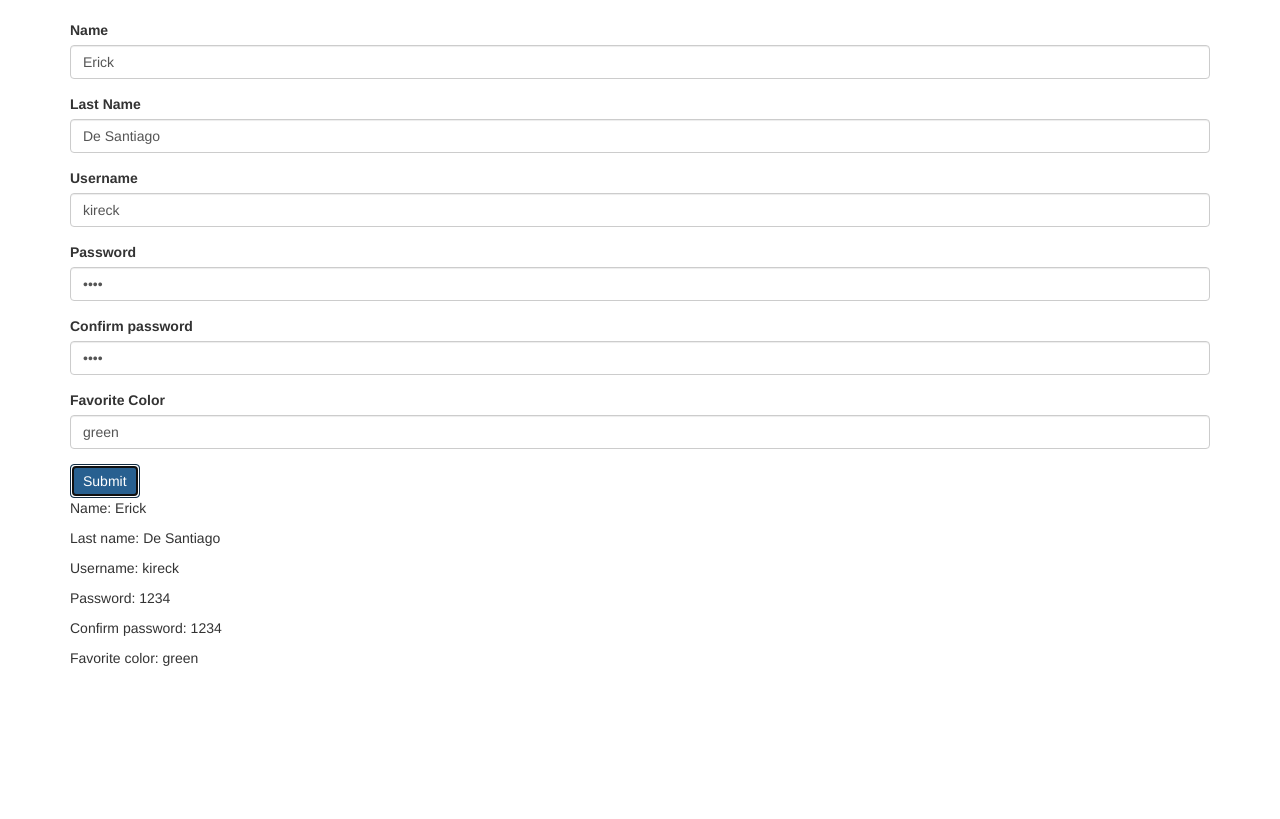
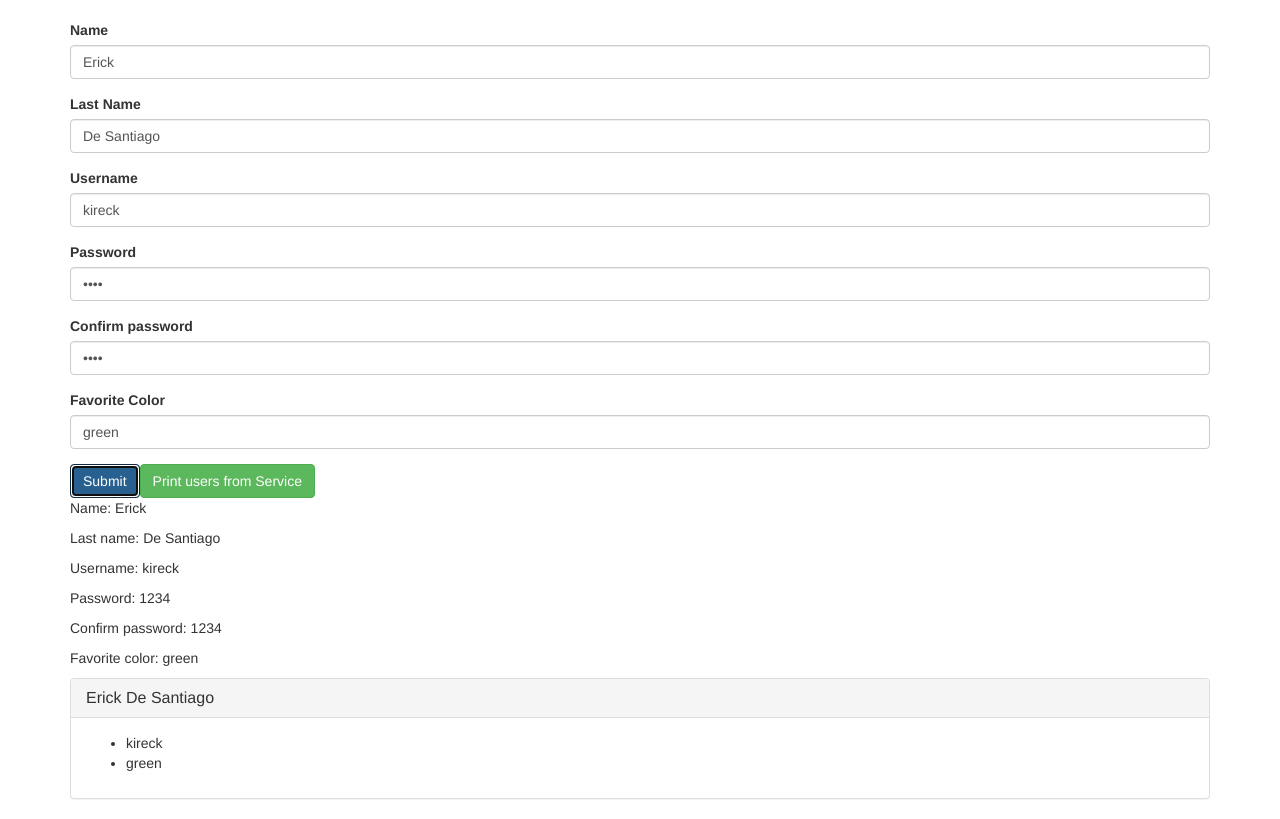
Before and after one commit to Kireck211/angular_exercise, an Angular app: page / in a window 1280 px wide. Both pictures are taken after a click on the button "Submit". Built offline with nearby package versions, Linux system fonts and the light colour scheme.

Commit message:
feat: finished exercise 5

```diff
--- a/src/app/app.component.html
+++ b/src/app/app.component.html
@@ -11,7 +11,8 @@
         </app-field>
 
         <button type="button" class="btn btn-primary" [disabled]="!allFilled"
-          [title]="!allFilled ? 'Please fill all the fields': ''">Submit</button>
+          [title]="!allFilled ? 'Please fill all the fields': ''" (click)="addNewUser()">Submit</button>
+        <button type="button" (click)="printUsers()" class="btn btn-success">Print users from Service</button>
       </form>
     </div>
   </div>
@@ -25,4 +26,19 @@
       <p>Favorite color: {{attributes.favoriteColor.value}}</p>
     </div>
   </div>
+  <div class="row">
+    <div class="col-xs-12">
+      <div class="panel panel-default" *ngFor="let user of users; let i = index;" (click)="fillForm(i)">
+        <div class="panel-heading">
+          <h3 class="panel-title">{{user.name}} {{user.lastName}}</h3>
+        </div>
+        <div class="panel-body">
+          <ul>
+            <li>{{user.username}}</li>
+            <li>{{user.favoriteColor}}</li>
+          </ul>
+        </div>
+      </div>
+    </div>
+  </div>
 </div>
--- a/src/app/app.component.ts
+++ b/src/app/app.component.ts
@@ -1,9 +1,13 @@
 import { Component, AfterContentInit } from '@angular/core';
+
+import { UserService } from './shared/user.service';
+import { User } from './models/user';
 
 @Component({
   selector: 'app-root',
   templateUrl: './app.component.html',
-  styleUrls: ['./app.component.less']
+  styleUrls: ['./app.component.less'],
+  providers: [UserService]
 })
 export class AppComponent implements AfterContentInit {
   attributes = {
@@ -17,6 +21,11 @@ export class AppComponent implements AfterContentInit {
   attributesKeys = Object.keys(this.attributes);
   matchingPasswords = false;
   allFilled: boolean;
+  users: User[] = [];
+
+  constructor(private userService: UserService) {
+
+  }
 
   ngAfterContentInit() {
     const { password, repeatPassword } = this.attributes;
@@ -40,4 +49,35 @@ export class AppComponent implements AfterContentInit {
   verifyAllFilled() {
     return Object.keys(this.attributes).every((key) => this.attributes[key].value.length > 0)
   }
+
+  printUsers() {
+    console.log(this.userService.users)
+  }
+
+  getAttribute(key) {
+    return this.attributes[key].value;
+  }
+
+  addNewUser() {
+    const { name: { value: name }, lastName: { value: lastName }, username: { value: username }, favoriteColor: { value: favoriteColor }, password: { value: password }, repeatPassword: { value: repeatPassword } } = this.attributes;
+    const user: User = {
+      name,
+      lastName,
+      password,
+      repeatPassword,
+      username,
+      favoriteColor
+    }
+    this.users.push(user);
+  }
+
+  fillForm(index) {
+    const user = this.users[index];
+    this.attributes.name.value = user.name;
+    this.attributes.lastName.value = user.lastName;
+    this.attributes.password.value = user.password;
+    this.attributes.repeatPassword.value = user.repeatPassword;
+    this.attributes.username.value = user.username;
+    this.attributes.favoriteColor.value = user.favoriteColor;
+  }
 }
--- /dev/null
+++ b/src/app/models/user.ts
@@ -0,0 +1,8 @@
+export interface User {
+  name: string;
+  lastName: string;
+  username: string,
+  password: string,
+  repeatPassword: string,
+  favoriteColor: string
+}
--- /dev/null
+++ b/src/app/shared/user.service.ts
@@ -0,0 +1,17 @@
+export class UserService {
+  users = [{ name: 'Erick', age: 25 }, { name: 'Mike', age: 25 }];
+
+  addUser(name: string, age: number) {
+    this.users.push({ name, age });
+    return this.users;
+  }
+
+  editUser(index, name, age) {
+    const user = this.users[index];
+    this.users[index] = {
+      name: name ? name : user.name,
+      age: age ? age : user.age
+    };
+    return this.users[index];
+  }
+}
```
